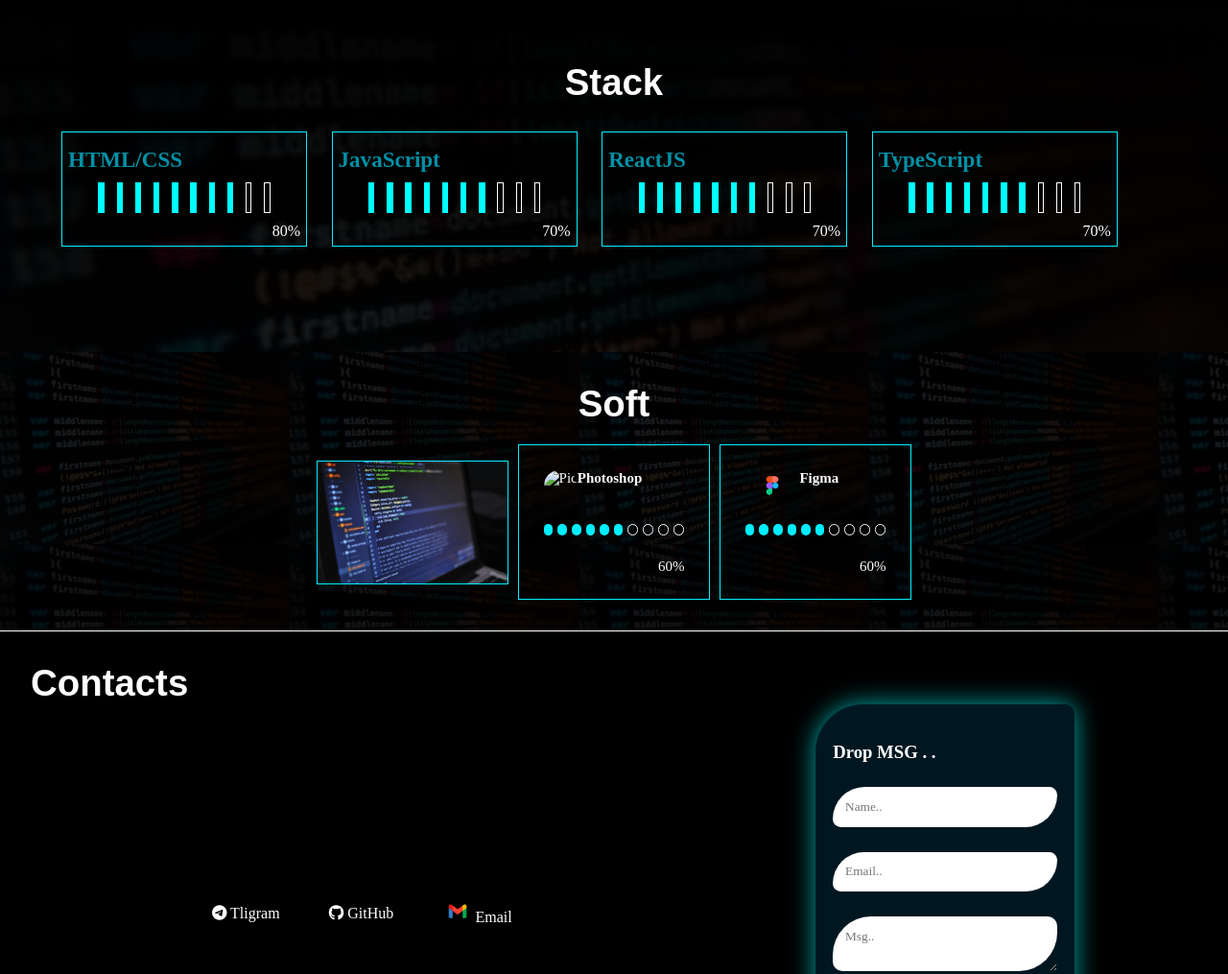
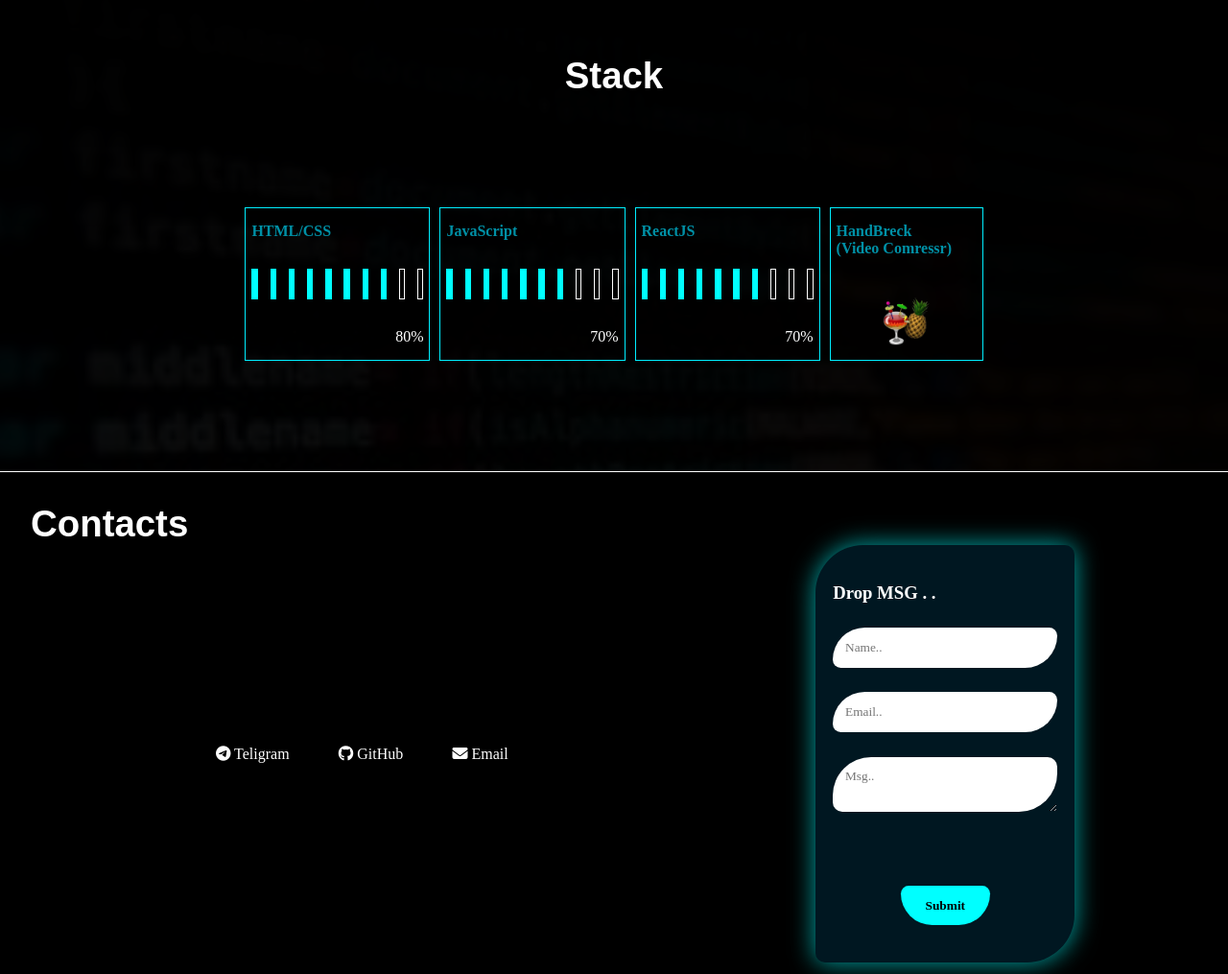
Before and after one commit to HarshTarale/potfolio, a plain HTML site: page index.html in a window 1280 px wide. Shown: the part 1480-2495 px from the top of the page at 96% size. Drawn offline with Linux system fonts and the light colour scheme.

Commit message:
Adding Style

```diff
--- a/index.html
+++ b/index.html
@@ -20,7 +20,6 @@
                 <div class="visibel">
                 <a href=".page-2"><<p>ABOUT ME</p>></a>
                 <a href=".page-3"><<p>STACK</p>></a>
-                <a href=".page-4"><<p>SOFT</p>></a>
                 <a href=".page-5"><<p>CONTACTS</p>></a>
                </div>
             </div>
@@ -67,8 +66,6 @@
     <div class="page-3 " id="stack">
         <h2>Stack</h2>
         <div class="page-3-count">
-
-
                 <div class="page-3-count-box">
                     <h4>HTML/CSS</h4>
                     <div class="pre">
@@ -118,81 +115,27 @@
                     <p>70%</p>
                 </div>
                 <div class="page-3-count-box">
-                    <h4>TypeScript</h4>
+                    <h4>HandBreck <br>(Video Comressr)</h4>
                     <div class="pre">
-                        <div ></div>
-                        <div ></div>
-                        <div ></div>
-                        <div ></div>
-                        <div ></div>
-                        <div ></div>
-                        <div ></div>
-                        <div class="coloer"></div>
-                        <div class="coloer"></div>
-                        <div class="coloer"></div>
+                        <img src="t_500x300-removebg-preview.png"  alt="img" />
                     </div>
-                    <p>70%</p>
-                </div>
+
+                    <div class="pre-2">
+                        <p>HandBrake is an open-source video compressr that convert video files into min-size .</p>
 
 
-        </div>
-    </div>
-    <div class="page-4" id="soft">
-        <h2>Soft</h2>
-        <div class="page-4-count">
-            <div class="page-4-count-box"></div>
-            <div class="page-4-count-boxsn">
-                <div class="info">
-                    <img src="Ps.png" alt="Pic">
-                    <h4>Photoshop</h4>
+                    </div>
                 </div>
-                <div class="lol">
-                    <div></div>
-                    <div></div>
-                    <div></div>
-                    <div></div>
-                    <div></div>
-                    <div></div>
-                    <div class="col"></div>
-                    <div class="col"></div>
-                    <div class="col"></div>
-                    <div class="col"></div>
-
-                </div>
-                <p>60%</p>
-
-            </div>
-            <div class="page-4-count-boxsn">
-                <div class="info" >
-                    <img src="figma.png" alt="Figma">
-                    <h4>Figma</h4>
-                </div>
-                <div class="lol">
-                    <div></div>
-                    <div></div>
-                    <div></div>
-                    <div></div>
-                    <div></div>
-                    <div></div>
-                    <div class="col"></div>
-                    <div class="col"></div>
-                    <div class="col"></div>
-                    <div class="col"></div>
-                </div>
-                <p>60%</p>
-            </div>
-
 
         </div>
 
-    </div>
     <div class="page-5" id="contact">
         <h2 >Contacts</h2>
         <div class="page-5-count">
             <div class="page-5-count-box-1">
-               <p class="page-5-count-box-1-p"><i class="fa-brands fa-telegram" style="color: #ffffff;"></i>  Tligram   </p>
+               <p class="page-5-count-box-1-p"><a href="https://t.me/Harsh_Tarale"><i class="fa-brands fa-telegram" style="color: #ffffff;"></i>  Teligram   </a></p>
                <p class="page-5-count-box-1-p"><a href="https://github.com/HarshTarale"><i class="fa-brands fa-github" style="color: #ffffff;"></i>    GitHub</a></p>
-               <p class="page-5-count-box-1-p"><a href="mailto:taraleharsh0@gmail.com"><img src="gmail.png" alt="email">  Email  </a></p>
+               <p class="page-5-count-box-1-p"><a href="mailto:taraleharsh0@gmail.com"><i class="fa-solid fa-envelope" style="color: #ffffff;"></i>  Email  </a></p>
 
             </div>
             <div class="page-5-count-box-2">
--- a/style.css
+++ b/style.css
@@ -260,8 +260,8 @@ h2:hover{
 
 .page-3{
     width: 100vw;
-    height: 50vh;
-    padding: 0px 4vw;
+    height:auto;
+    padding:7vw 0vw;
     background-image: linear-gradient(rgb(0, 0, 0),rgba(0, 0, 0, 0.89)), url(backgroundpage-3.jpg);
     background-size: cover;
     background-position: center;
@@ -270,30 +270,41 @@ h2:hover{
     justify-content: center;
     align-items: center;
     flex-direction: column;
-    gap: 1rem; }
+    gap:7vw; }
 
 .page-3-count{
-    width: 100%;
-    gap:2vw;
-    display: flex;
-    padding: 1vw;}
+    width: 80vw;
+    display:flex;
+    flex-wrap: wrap;
+    justify-content: center;
+align-content:space-around;
+gap: 10px;
+    padding: 2vw 0vw;
+}
 
 .page-3-count-box{
-    width: 20vw;
+    min-width: 160px;
+    max-width:320px;
     padding: 15px 6px;
-    height: 120px;
+    min-height: 160px;
+    max-height:300px ;
     gap: 10px;
  display: flex;
  flex-direction: column;
+ flex-wrap: wrap;
  justify-content: space-between;
     border: solid 0.1vw rgb(0, 238, 255);
-    font-size: 1.8vw;}
+    font-size: 1.8vw;
+}
 
 .page-3-count-box:hover{
     box-shadow: 0px 0px 10px 0.1px rgb(0, 208, 255);}
 
 .page-3-count-box h4{
-    color: rgb(0, 144, 166); }
+    color: rgb(0, 144, 166);
+    font-size: 16px;
+
+ }
 
 .page-3-count-box .pre{
     width:100%;
@@ -301,7 +312,8 @@ h2:hover{
     align-content: center;
     justify-content: center;
     flex-direction: row;
-    gap: 1vw;}
+    gap: 1vw;
+}
 
 .page-3-count-box .pre div{
     width: 0.5vw;
@@ -318,87 +330,23 @@ h2:hover{
     font-size: 1rem;
     text-align: right;}
 
-.page-4{
-    width: 100vw;
-    background-image: linear-gradient(rgba(0, 0, 0, 0.879),rgba(0, 0, 0, 0.909)),url(backgroundpage-3.jpg);
-    display: flex;
-    flex-direction: column;
-    align-items: center;
-    color:white;
-    gap: 20px;
-    padding: 2rem;}
-
-.page-4 .page-4-count{
-    width: 100%;
-    display: flex;
-    flex-direction: row;
-align-items: center;
-justify-content: center;
-  padding: 0px 5vw;
-  gap: 10px;}
-
-.page-4-count .page-4-count-box{
-    width:200px;
-    height: 129px;
-    background-image: url(background-home-2.jpg);
-    background-position: center;
-    background-size: cover;
-    border: solid 1px rgb(0, 238, 255)}
-    .page-4-count-box:hover{
-        box-shadow: 0px 0px 4px rgb(0, 238, 255);
-
+    .page-3-count-box .pre img{
+        min-width: 50px;
+        max-width: 50px;
     }
-
-.page-4-count .page-4-count-boxsn{
-    width:200px;
-    border: solid 0.1vw rgb(0, 238, 255);
-    padding: 2vw ;display: flex;
-    flex-direction: column;
-    gap: 3vh;
-    font-size: 15px;}
-    .page-4-count-boxsn:hover{
-          box-shadow: 0px 0px 4px rgb(0, 238, 255);
+    .page-3-count-box .pre-2{
+        width: 130px;
+        height: 127px;
+        word-wrap: break-word;
+        position:absolute;
+        background-color: black;
+        visibility: hidden;
     }
-
-.page-4-count-boxsn .info{
-    display: flex;}
-
-.page-4-count-boxsn .info img{
-    height: 4vh;
-    border-radius:70px ;}
-
-.page-4-count-boxsn .lol{
-    width: 100%;
-    display: flex;
-    flex-direction: row;
-    gap: 5px;}
-
-.page-4-count-boxsn .lol div{
-    width:30px ;
-    height: 12px;
-    border-radius: 100px;
-    background-color: rgb(0, 238, 255);}
-
-.page-4-count-boxsn .lol .col{
-    background: none;
-    border: solid 1px white;}
-
-.page-4-count-boxsn p{
-    text-align:right;}
-
-
-@media (0px < width < 768px) {
-    .page-4-count .page-4-count-boxsn{
-        width:30vw;
-        border: solid 0.1vw rgb(0, 238, 255);
-        padding: 2vw ;display: flex;
-        flex-direction: column;
-        gap: 2vh;
-        font-size: 15px;}
-
-    .page-4-count-box{
-        position: absolute;
-        visibility: hidden;}
+    .page-3-count-box .pre-2 p{
+        font-size:13px;
+    }
+    .page-3-count-box:hover .pre-2{
+        visibility: visible;
     }
 
 .page-5{
@@ -415,8 +363,8 @@ justify-content: center;
     justify-content: space-around;
 
 
+
 }
-
 .page-5-count-box-1{
     width: 34vw ;
     display: flex;
@@ -425,7 +373,9 @@ justify-content: center;
     flex-direction: row;
      gap: 4vw;
     }
-
+    .page-5-count-box-1 p{
+        text-align: center;
+    }
 .page-5-count-box-1 p a{
     font-size: 16px;
     text-decoration: none;
```
Also changed, not shown: t_500x300-removebg-preview.png (added).
